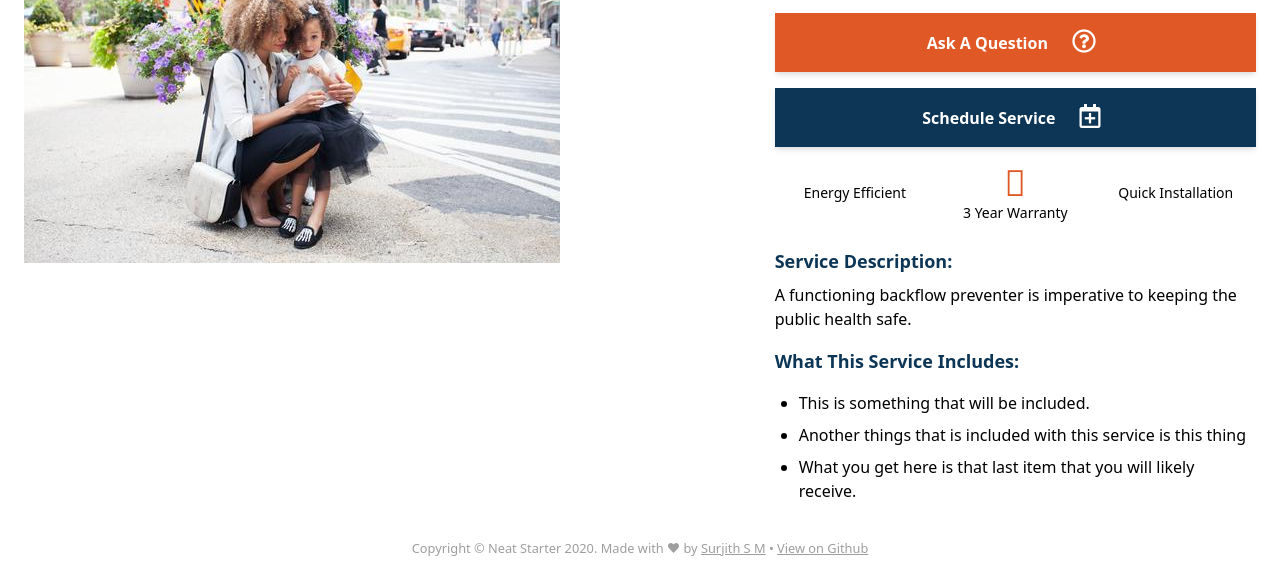
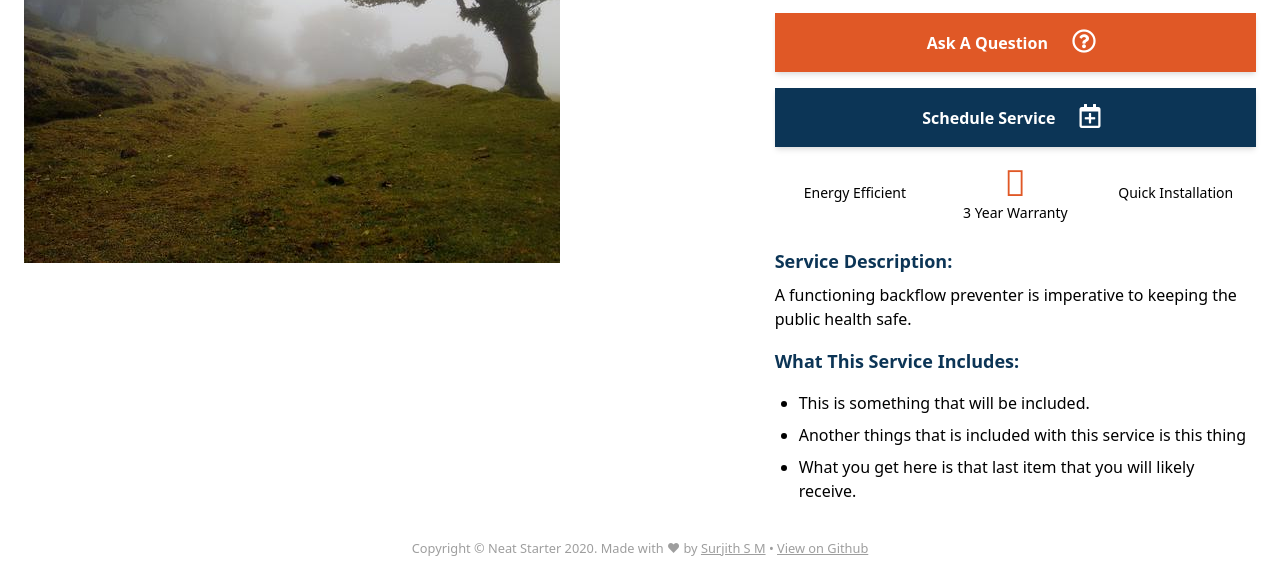
Before and after one commit to tripj33/NEAT, an Eleventy site: page src/services/commercial-services/test2.md in a window 1280 px wide. Shown: the part 251-826 px from the top of the page. Built offline with nearby package versions, Linux system fonts and the light colour scheme; Eleventy itself is replaced by a stand-in of ours; files that its build step writes are made by us from their sources; some icons are missing.

Commit message:
Update Commercial Services “test2”

```diff
--- a/src/services/commercial-services/test2.md
+++ b/src/services/commercial-services/test2.md
@@ -3,7 +3,7 @@ title: Backflow Device Testing
 slug: test2
 description: A functioning backflow preventer is imperative to keeping the
   public health safe.
-image: /static/img/822-536x354.jpg
+image: /static/img/807-536x354.jpg
 ---
 
 
```
Also changed, not shown: static/img/807-536x354.jpg (added).
